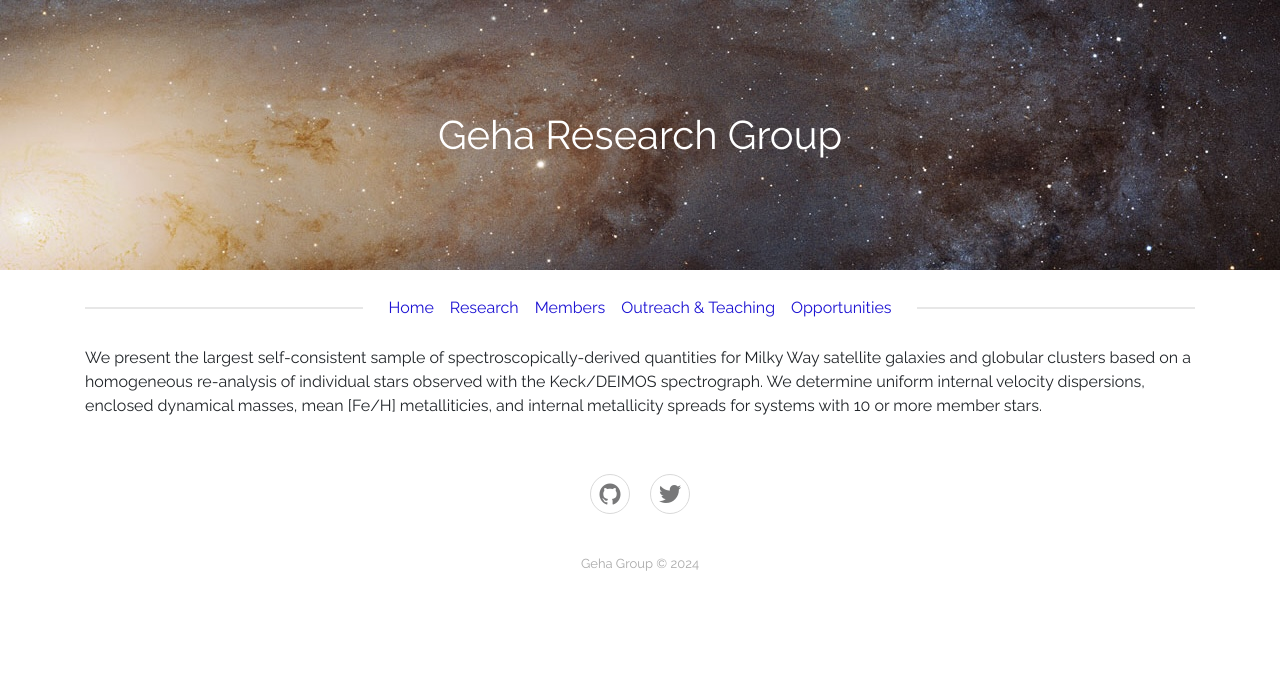
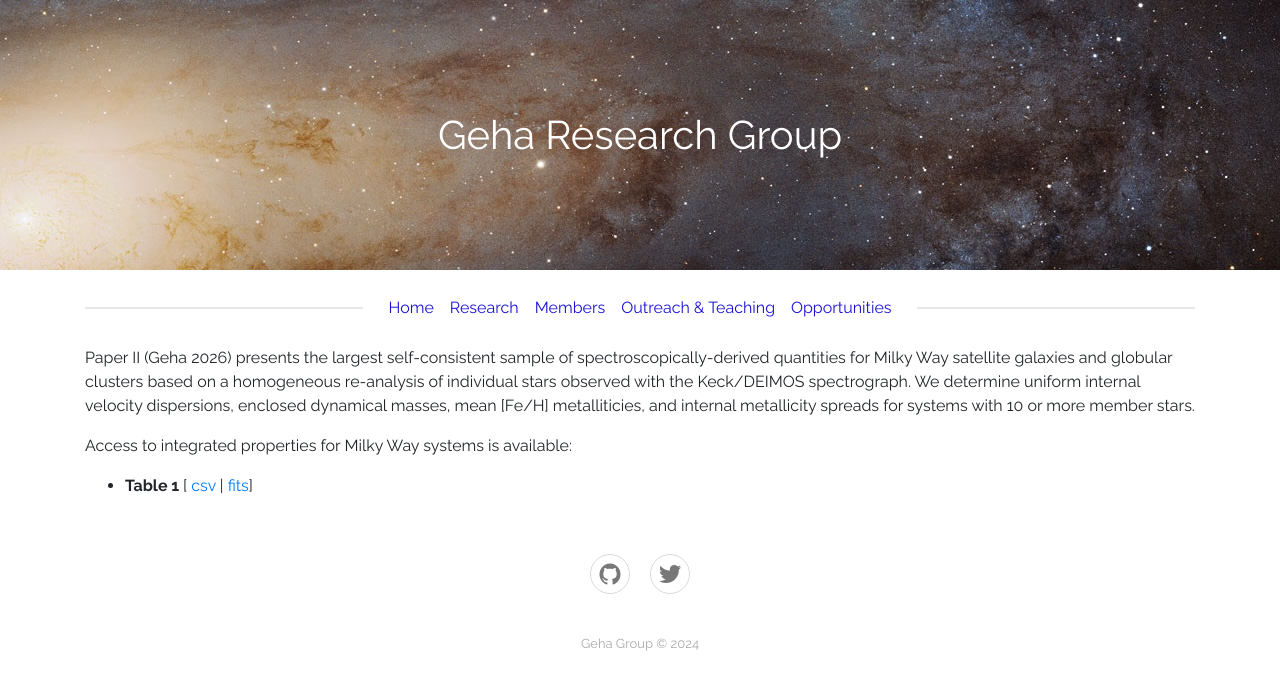
Before and after one commit to geha-group/geha-group.github.io, a Jekyll site: the page built from _deimos/paper2.md, in a window 1280 px wide. Shown: the top 690 px of the page. Built offline with Jekyll 4.4.1, drawn with Linux system fonts in a browser that asks for light colours.

Commit message:
Update paper2.md

```diff
--- a/_deimos/paper2.md
+++ b/_deimos/paper2.md
@@ -6,8 +6,11 @@
 #external_url:
 ---
 
-We present the largest self-consistent sample of spectroscopically-derived quantities for
+Paper II (Geha 2026) presents the largest self-consistent sample of spectroscopically-derived quantities for
 Milky Way satellite galaxies and globular clusters based on a homogeneous re-analysis of
 individual stars observed with the Keck/DEIMOS spectrograph.   We determine uniform internal
 velocity dispersions, enclosed dynamical masses, mean [Fe/H] metalliticies, and internal
 metallicity spreads for systems with 10 or more member stars.
+
+Access to integrated properties for Milky Way systems is available:
+- <b>Table 1 </b>[<a href="https://www.dropbox.com/scl/fi/3pegmmj7hd4yjpebbyygh/table1A_20260110.csv?rlkey=bkikg68z7en87bze02ma7pa8w&dl=0"> csv </a> \| <a href="https://www.dropbox.com/scl/fi/7qh0wd33u285vpzefkgrh/T1_data.ipynb?rlkey=gkz283s168v1825opwu9koixw&dl=0"> fits</a>]
```
